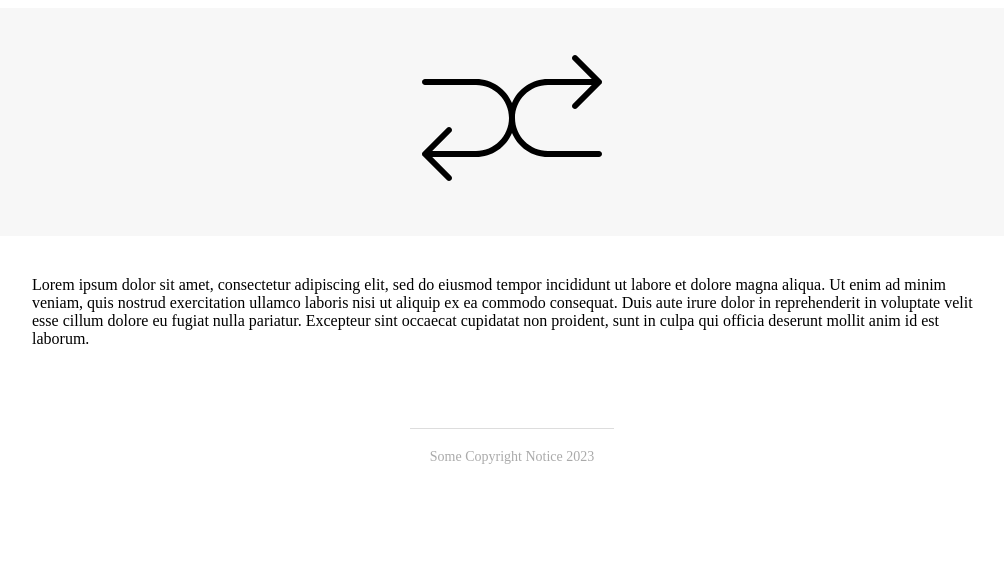
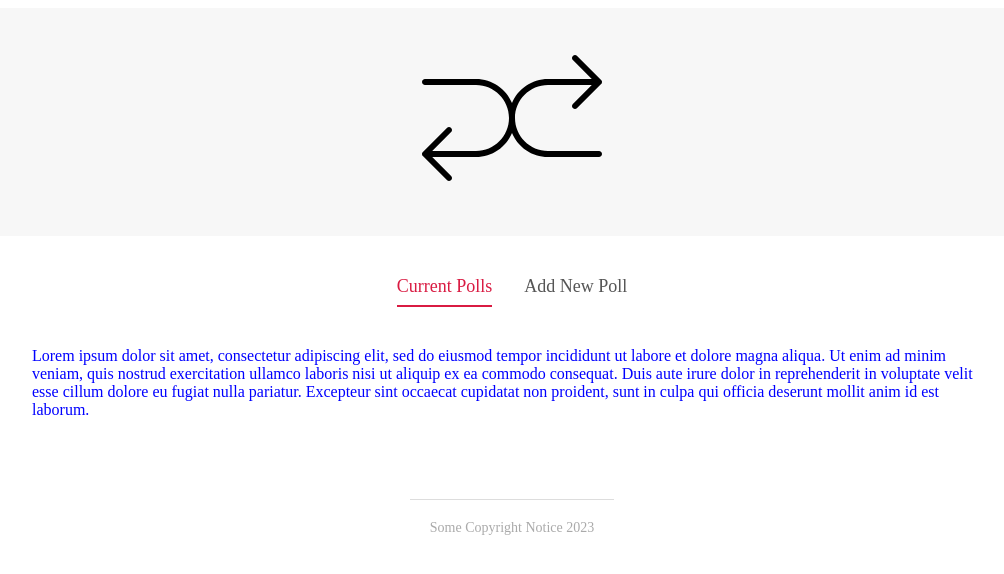
Before and after one commit to JCalHij/svelte_polls, a Svelte app: page / in a window 1280 px wide. Shown: the top 574 px of the page, without its empty margins (128-1132 px from the left). Built offline with nearby package versions, Linux system fonts and the light colour scheme.

Commit message:
Reusable Tabs Component

```diff
--- a/src/App.svelte
+++ b/src/App.svelte
@@ -1,16 +1,54 @@
 <script>
   import Header from "./components/Header.svelte";
   import Footer from "./components/Footer.svelte";
+  import Tabs from "./shared/Tabs.svelte";
+
+  // Tabs
+  const CURRENT_POLL_TAB = "Current Polls";
+  const ADD_NEW_POLL_TAB = "Add New Poll";
+  let items = [CURRENT_POLL_TAB, ADD_NEW_POLL_TAB];
+  let activeItem = items[0];
+
+  /**
+   * @param {CustomEvent} e
+   */
+  const onTabClicked = (e) => {
+    const tabClicked = e.detail;
+    activeItem = tabClicked;
+  };
 </script>
 
-<Header/>
+<Header />
 <main>
-  <p>Lorem ipsum dolor sit amet, consectetur adipiscing elit, sed do eiusmod tempor incididunt ut labore et dolore magna aliqua. Ut enim ad minim veniam, quis nostrud exercitation ullamco laboris nisi ut aliquip ex ea commodo consequat. Duis aute irure dolor in reprehenderit in voluptate velit esse cillum dolore eu fugiat nulla pariatur. Excepteur sint occaecat cupidatat non proident, sunt in culpa qui officia deserunt mollit anim id est laborum.</p>
+  <Tabs {items} {activeItem} on:tabClicked={onTabClicked} />
+  {#if activeItem === CURRENT_POLL_TAB}
+    <p style="color: blue;">
+      Lorem ipsum dolor sit amet, consectetur adipiscing elit, sed do eiusmod
+      tempor incididunt ut labore et dolore magna aliqua. Ut enim ad minim
+      veniam, quis nostrud exercitation ullamco laboris nisi ut aliquip ex ea
+      commodo consequat. Duis aute irure dolor in reprehenderit in voluptate
+      velit esse cillum dolore eu fugiat nulla pariatur. Excepteur sint occaecat
+      cupidatat non proident, sunt in culpa qui officia deserunt mollit anim id
+      est laborum.
+    </p>
+  {:else if activeItem === ADD_NEW_POLL_TAB}
+    <p style="color:red;">
+      Lorem ipsum dolor sit amet, consectetur adipiscing elit, sed do eiusmod
+      tempor incididunt ut labore et dolore magna aliqua. Ut enim ad minim
+      veniam, quis nostrud exercitation ullamco laboris nisi ut aliquip ex ea
+      commodo consequat. Duis aute irure dolor in reprehenderit in voluptate
+      velit esse cillum dolore eu fugiat nulla pariatur. Excepteur sint occaecat
+      cupidatat non proident, sunt in culpa qui officia deserunt mollit anim id
+      est laborum.
+    </p>
+  {:else}
+    <p>This should not be visible...</p>
+  {/if}
 </main>
-<Footer></Footer>
+<Footer />
 
 <style>
-  main{
+  main {
     max-width: 960px;
     margin: 40px auto;
   }
--- /dev/null
+++ b/src/shared/Tabs.svelte
@@ -0,0 +1,50 @@
+<script>
+  import { createEventDispatcher } from "svelte";
+  let dispatch = createEventDispatcher();
+  export let items;
+  export let activeItem;
+</script>
+
+<div class="tabs">
+  <ul>
+    {#each items as item}
+      <!-- svelte-ignore a11y-click-events-have-key-events -->
+      <!-- svelte-ignore a11y-no-noninteractive-element-interactions -->
+      <li
+        on:click={() => {
+          dispatch("tabClicked", item);
+        }}
+      >
+        <div class:active={item === activeItem}>
+          {item}
+        </div>
+      </li>
+    {/each}
+  </ul>
+</div>
+
+<style>
+  .tabs {
+    margin-bottom: 40px;
+  }
+
+  ul {
+    display: flex;
+    justify-content: center;
+    padding: 0;
+    list-style-type: none;
+  }
+
+  li {
+    margin: 0 16px;
+    font-size: 18px;
+    color: #555;
+    cursor: pointer;
+  }
+
+  .active {
+    color: #d91b42;
+    border-bottom: 2px solid #d91b42;
+    padding-bottom: 8px;
+  }
+</style>
```
